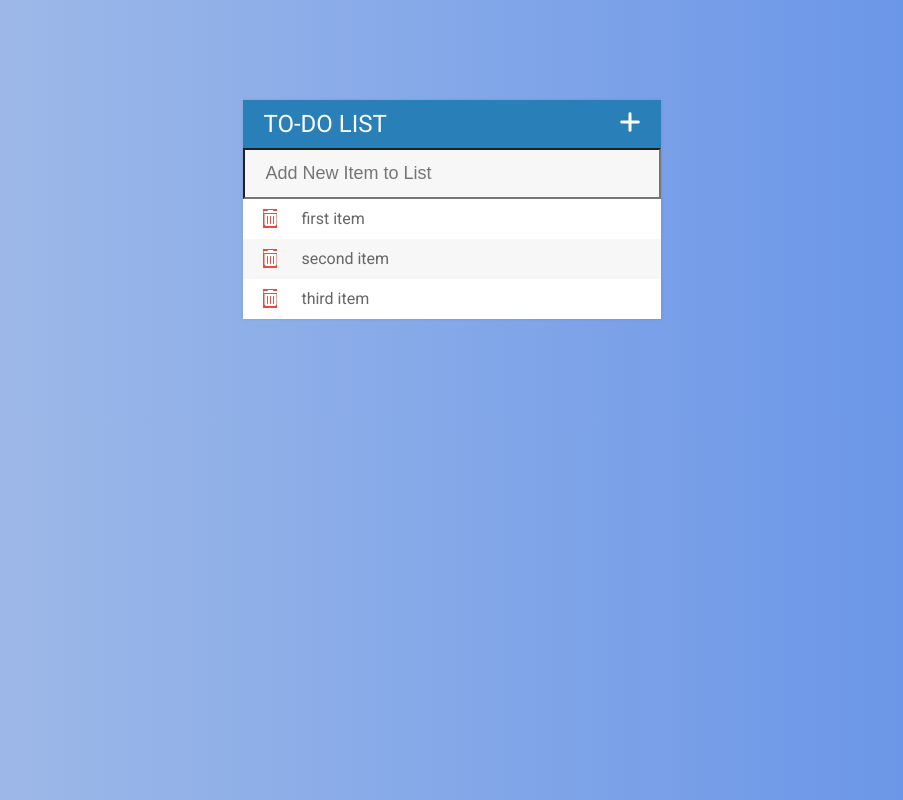
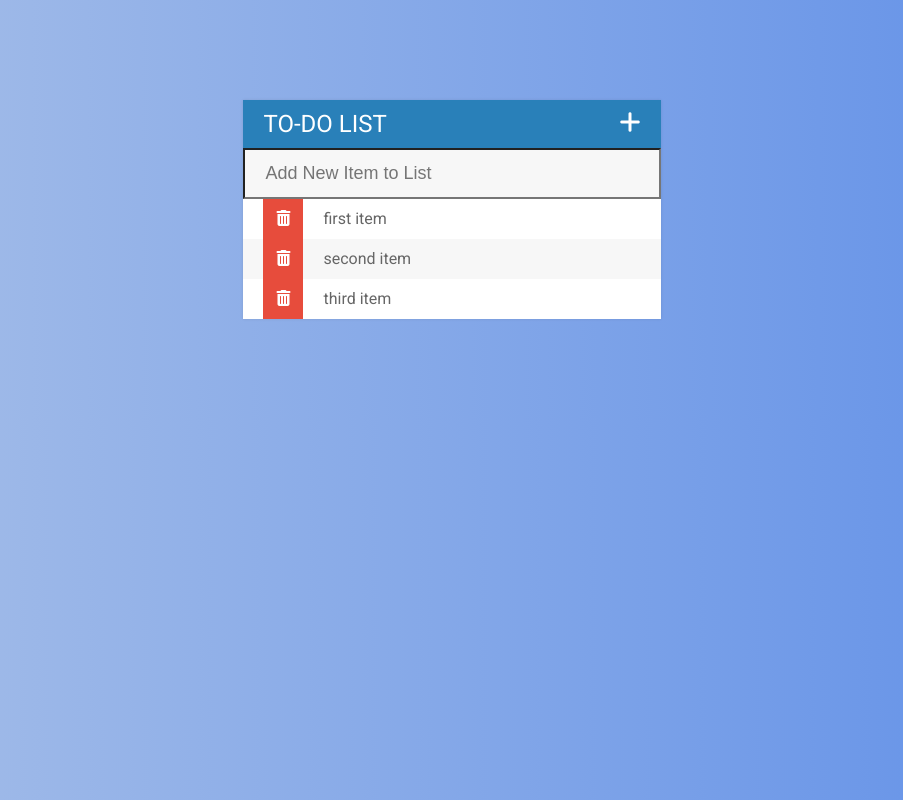
Before and after one commit to ghigbie/TodoAppJQuery, a plain HTML site: page index.html in a window 1280 px wide. Shown: the whole page, without its empty margins (188-1091 px from the left). Drawn offline with Linux system fonts and the light colour scheme.

Commit message:
added styles to span

```diff
--- a/assets/css/cssTodo.css
+++ b/assets/css/cssTodo.css
@@ -18,9 +18,16 @@ body{
 span{
 	background: #e74c3c;
 	height: 40px;
-	margin-right: 20px;
+	width: 40px;
 	text-align: center;
 	color: #fff;
+	display: inline-block;
+	margin-right: 20px;
+	margin-left: 0;
+}
+
+li:hover span{
+	width: 40px;
 }
 
 #container{
```
Also changed, not shown: index.html (+3 -3 lines).
